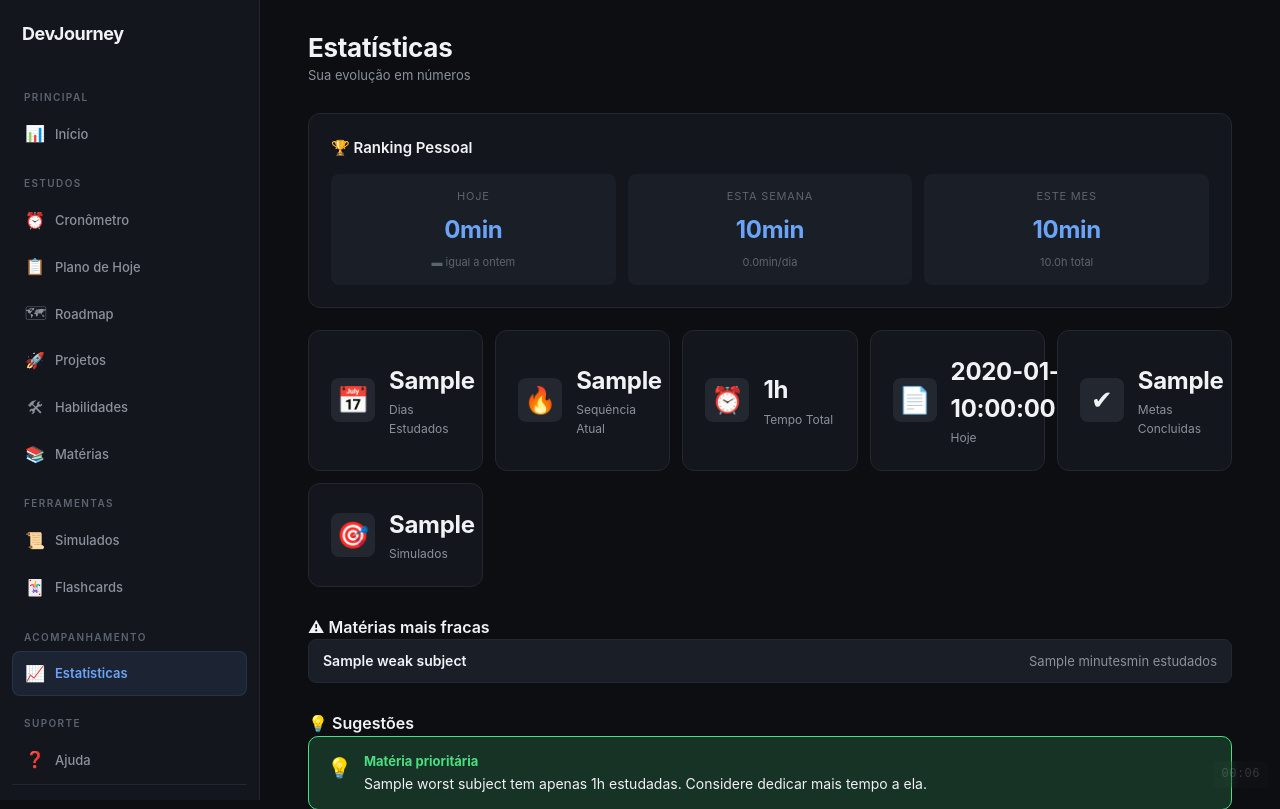
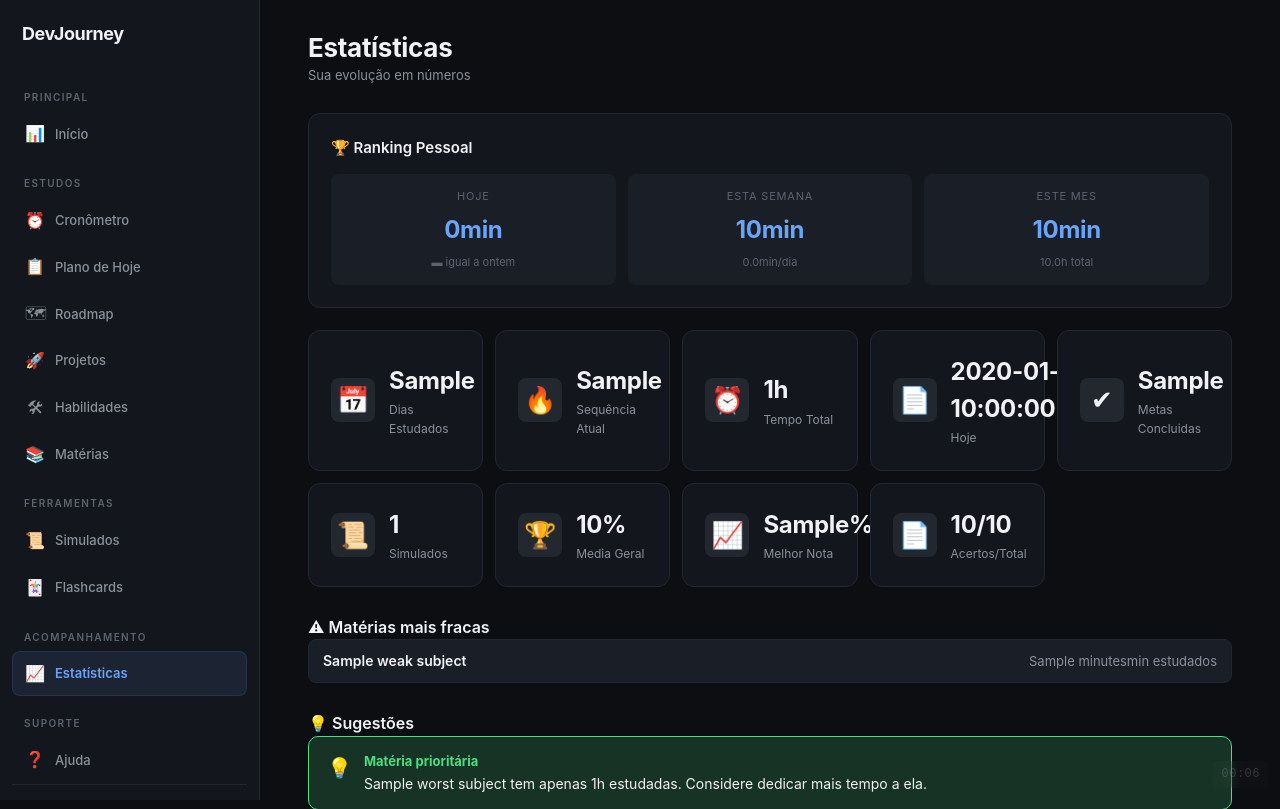
Before and after one commit to H1lbert-kt/Dev-journey, a FastAPI app: template app/templates/stats.html in a window 1280 px wide. Shown: the top 809 px of the page. Run offline with FastAPI, Linux system fonts and the light colour scheme; the template is opened without the code that fills it: most values are stand-ins (such as "Sample title", 1, 10 or a date in 2020).

Commit message:
Salvamentos diários agora em no horaio de SP e simulados aparecem nas estatísticas

```diff
--- a/app/routers/exams.py
+++ b/app/routers/exams.py
@@ -8,6 +8,7 @@ import logging
 from app.database.connection import get_db
 from app.models.exam import Exam, ExamSubject
 from app.models.study_session import StudySession
+from app.models.simulado import Simulado
 from app.models.simulado import Simulado
 from app.models.subject import Subject
 from app.routers.auth import require_auth
@@ -226,6 +227,11 @@ async def delete_exam(exam_id: int, request: Request, db: Session = Depends(get_
                 StudySession.user_id == user.id,
                 StudySession.study_mode == user.study_mode,
             ).update({StudySession.exam_id: None})
+            db.query(Simulado).filter(
+                Simulado.exam_id == exam_id,
+                Simulado.user_id == user.id,
+                Simulado.study_mode == user.study_mode,
+            ).update({Simulado.exam_id: None})
             db.delete(exam)
             db.commit()
         except Exception:
--- a/app/routers/schedule.py
+++ b/app/routers/schedule.py
@@ -26,8 +26,9 @@ async def schedule_page(request: Request, db: Session = Depends(get_db)):
     for day_idx in range(7):
         schedule[day_idx] = []
 
-    for entry in db.query(WeeklySchedule).filter(
-        WeeklySchedule.user_id == user.id
+    for entry in db.query(WeeklySchedule).join(Subject, WeeklySchedule.subject_id == Subject.id).filter(
+        WeeklySchedule.user_id == user.id,
+        Subject.study_mode == user.study_mode,
     ).order_by(WeeklySchedule.day_of_week, WeeklySchedule.order).all():
         if entry.subject:
             schedule[entry.day_of_week].append({
@@ -194,9 +195,10 @@ async def get_day_schedule(day_of_week: int, request: Request, db: Session = Dep
     if not (0 <= day_of_week <= 6):
         return JSONResponse(content={"error": "day_of_week must be 0-6"}, status_code=400)
 
-    entries = db.query(WeeklySchedule).filter(
+    entries = db.query(WeeklySchedule).join(Subject, WeeklySchedule.subject_id == Subject.id).filter(
         WeeklySchedule.user_id == user.id,
         WeeklySchedule.day_of_week == day_of_week,
+        Subject.study_mode == user.study_mode,
     ).order_by(WeeklySchedule.order).all()
 
     subjects = []
--- a/app/templates/stats.html
+++ b/app/templates/stats.html
@@ -82,16 +82,38 @@
         </div>
 
         <div class="stat-card large">
-            <div class="stat-icon">&#127919;</div>
+            <div class="stat-icon">&#128220;</div>
             <div class="stat-info">
-                <span class="stat-number">{{ completed_projects }}</span>
-                <span class="stat-label">
-                    {% if study_mode == "programacao" %}Projetos
-                    {% else %}Simulados
-                    {% endif %}
-                </span>
+                <span class="stat-number">{{ simulado_count }}</span>
+                <span class="stat-label">Simulados</span>
             </div>
         </div>
+
+        {% if simulado_count > 0 %}
+        <div class="stat-card large">
+            <div class="stat-icon">&#127942;</div>
+            <div class="stat-info">
+                <span class="stat-number">{{ simulado_avg }}%</span>
+                <span class="stat-label">Media Geral</span>
+            </div>
+        </div>
+
+        <div class="stat-card large">
+            <div class="stat-icon">&#128200;</div>
+            <div class="stat-info">
+                <span class="stat-number">{{ simulado_best }}%</span>
+                <span class="stat-label">Melhor Nota</span>
+            </div>
+        </div>
+
+        <div class="stat-card large">
+            <div class="stat-icon">&#128196;</div>
+            <div class="stat-info">
+                <span class="stat-number">{{ simulado_total_correct }}/{{ simulado_total_questions }}</span>
+                <span class="stat-label">Acertos/Total</span>
+            </div>
+        </div>
+        {% endif %}
     </div>
 
     {% if flashcard_stats.total > 0 %}
--- a/docker-compose.yml
+++ b/docker-compose.yml
@@ -9,6 +9,7 @@ services:
       POSTGRES_DB: ${POSTGRES_DB:-devjourney}
       POSTGRES_USER: ${POSTGRES_USER:-devjourney}
       POSTGRES_PASSWORD: ${POSTGRES_PASSWORD:-devjourney_secure_password}
+      TZ: America/Sao_Paulo
     ports:
       - "${POSTGRES_PORT:-5431}:5432"
     volumes:
```
Also changed, not shown: app/routers/stats.py (+24 -0 lines), 1 other file.
